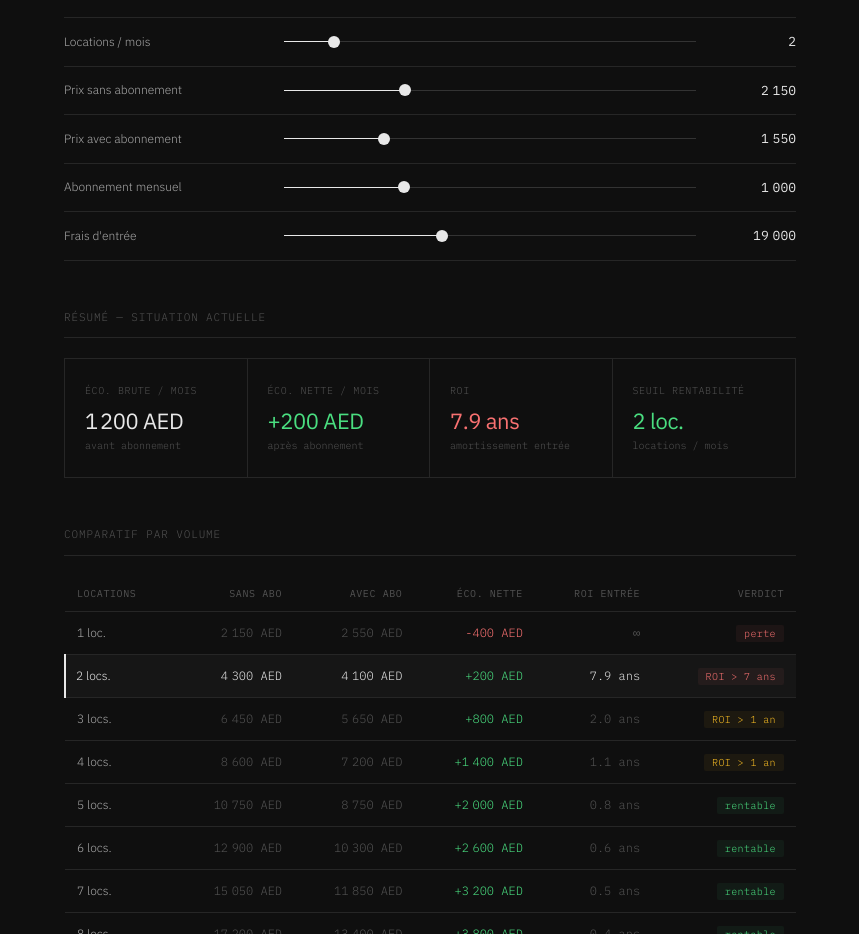
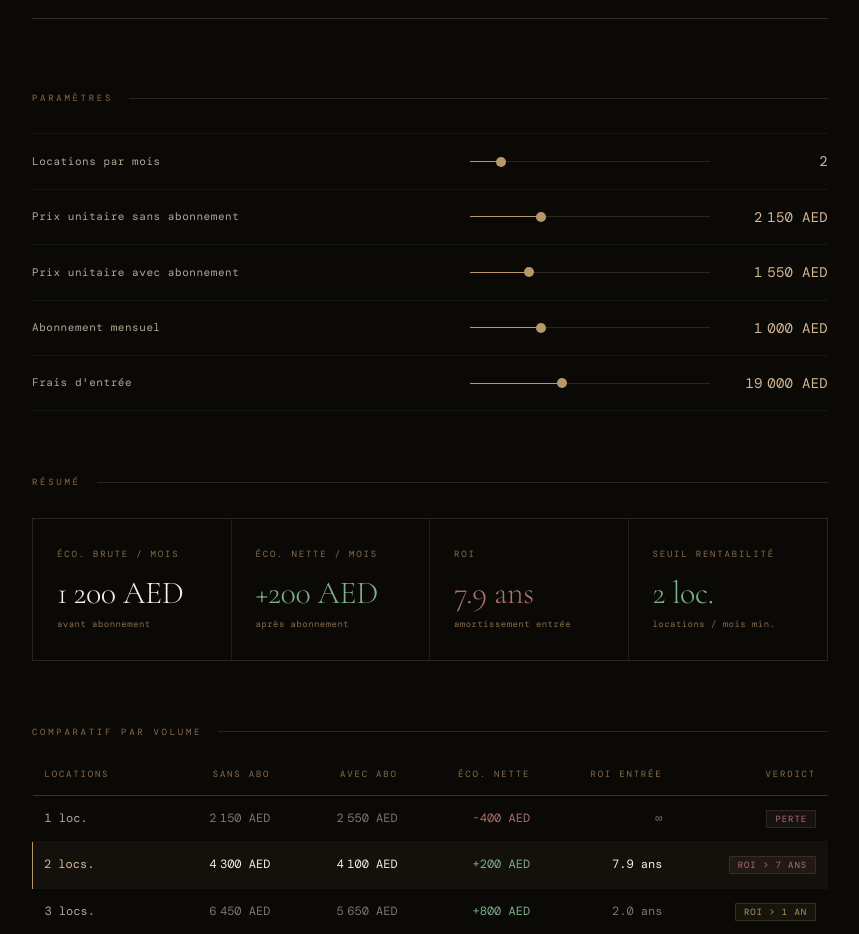
Before and after one commit to riviaai/calculateur-abo, a plain HTML site: page index.html in a window 1280 px wide. Shown: the part 262-1196 px from the top of the page, without its empty margins (210-1069 px from the left). Drawn offline with nearby package versions, Linux system fonts and the light colour scheme; a web font is replaced by a local one.

Commit message:
Luxury redesign — Cormorant Garamond, gold palette

```diff
--- a/index.html
+++ b/index.html
@@ -3,327 +3,345 @@
 <head>
 <meta charset="UTF-8">
 <meta name="viewport" content="width=device-width, initial-scale=1.0">
-<title>Abonnement vs Location</title>
+<title>Abonnement vs Location — Analyse</title>
 <style>
-@import url('https://fonts.googleapis.com/css2?family=IBM+Plex+Sans:wght@300;400;500&family=IBM+Plex+Mono:wght@300;400&display=swap');
+@import url('https://fonts.googleapis.com/css2?family=Cormorant+Garamond:ital,wght@0,300;0,400;1,300;1,400&family=DM+Mono:wght@300;400&display=swap');
 
-*, *::before, *::after { box-sizing: border-box; margin: 0; padding: 0; }
+*,*::before,*::after{box-sizing:border-box;margin:0;padding:0}
 
-:root {
-  --bg: #0f0f0f;
-  --s1: #161616;
-  --s2: #1c1c1c;
-  --b1: #262626;
-  --b2: #333;
-  --text: #e8e8e8;
-  --mid: #a8a8a8;
-  --dim: #525252;
-  --green: #4ade80;
-  --red: #f87171;
-  --amber: #fbbf24;
+:root{
+  --ink:#0a0906;
+  --paper:#f5f0e8;
+  --gold:#b8976a;
+  --gold-d:#8a6e4b;
+  --gold-l:#d4b896;
+  --dim:#b0a898;
+  --faint:#ddd5c8;
+  --green:#4a7c59;
+  --red:#8b3a3a;
+  --amber:#8a6e2a;
 }
 
-body {
-  background: var(--bg);
-  color: var(--text);
-  font-family: 'IBM Plex Sans', system-ui, sans-serif;
-  font-weight: 300;
-  font-size: 14px;
-  line-height: 1.5;
-  min-height: 100vh;
+html{scroll-behavior:smooth}
+
+body{
+  background:var(--ink);
+  color:var(--paper);
+  font-family:'DM Mono',monospace;
+  font-weight:300;
+  font-size:13px;
+  line-height:1.6;
+  min-height:100vh;
 }
 
-.layout {
-  max-width: 780px;
-  margin: 0 auto;
-  padding: 64px 24px 96px;
+.wrap{
+  max-width:860px;
+  margin:0 auto;
+  padding:80px 32px 120px;
 }
 
-/* Header */
-.header {
-  border-bottom: 1px solid var(--b1);
-  padding-bottom: 40px;
-  margin-bottom: 48px;
+/* ─── HEADER ─── */
+.hd{
+  display:grid;
+  grid-template-columns:1fr auto;
+  align-items:end;
+  border-bottom:1px solid rgba(184,151,106,0.25);
+  padding-bottom:48px;
+  margin-bottom:72px;
+  gap:24px;
 }
 
-.tag {
-  font-size: 11px;
-  font-family: 'IBM Plex Mono', monospace;
-  color: var(--dim);
-  letter-spacing: 0.05em;
-  margin-bottom: 16px;
+.hd-left{}
+
+.kicker{
+  font-size:10px;
+  letter-spacing:0.3em;
+  color:var(--gold);
+  text-transform:uppercase;
+  margin-bottom:20px;
+  display:block;
 }
 
-h1 {
-  font-size: clamp(28px, 4vw, 40px);
-  font-weight: 300;
-  letter-spacing: -0.02em;
-  color: var(--text);
-  line-height: 1.1;
+h1{
+  font-family:'Cormorant Garamond',serif;
+  font-weight:300;
+  font-size:clamp(36px,5vw,58px);
+  line-height:1.0;
+  letter-spacing:-0.01em;
+  color:var(--paper);
 }
 
-h1 em {
-  font-style: normal;
-  color: var(--dim);
+h1 i{
+  font-style:italic;
+  color:var(--gold);
 }
 
-/* Blocks */
-.block {
-  margin-bottom: 48px;
+.hd-right{
+  text-align:right;
+  padding-bottom:6px;
 }
 
-.block-label {
-  font-size: 11px;
-  font-family: 'IBM Plex Mono', monospace;
-  color: var(--dim);
-  letter-spacing: 0.08em;
-  text-transform: uppercase;
-  padding-bottom: 12px;
-  border-bottom: 1px solid var(--b1);
-  margin-bottom: 20px;
+.hd-stat-label{
+  font-size:9px;
+  letter-spacing:0.2em;
+  color:var(--gold-d);
+  text-transform:uppercase;
+  margin-bottom:4px;
 }
 
-/* Sliders */
-.sliders { display: flex; flex-direction: column; gap: 0; }
-
-.slider-row {
-  display: grid;
-  grid-template-columns: 200px 1fr 80px;
-  align-items: center;
-  gap: 20px;
-  padding: 14px 0;
-  border-bottom: 1px solid var(--b1);
+.hd-stat-val{
+  font-family:'Cormorant Garamond',serif;
+  font-size:28px;
+  font-weight:300;
+  color:var(--paper);
+  letter-spacing:-0.01em;
 }
 
-.slider-row:first-child { border-top: 1px solid var(--b1); }
+/* ─── SECTION ─── */
+.sec{margin-bottom:64px}
 
-.slider-label {
-  font-size: 12px;
-  color: var(--mid);
+.sec-label{
+  font-size:9px;
+  letter-spacing:0.3em;
+  color:var(--gold-d);
+  text-transform:uppercase;
+  margin-bottom:28px;
+  display:flex;
+  align-items:center;
+  gap:16px;
+}
+.sec-label::after{content:'';flex:1;height:1px;background:rgba(184,151,106,0.2)}
+
+/* ─── SLIDERS ─── */
+.slider-row{
+  display:grid;
+  grid-template-columns:1fr 240px 90px;
+  align-items:center;
+  gap:28px;
+  padding:16px 0;
+  border-bottom:1px solid rgba(255,255,255,0.05);
+}
+.slider-row:first-child{border-top:1px solid rgba(255,255,255,0.05)}
+
+.sl-name{
+  font-size:11px;
+  letter-spacing:0.05em;
+  color:var(--dim);
 }
 
-input[type=range] {
-  -webkit-appearance: none;
-  width: 100%;
-  height: 1px;
-  background: var(--b2);
-  outline: none;
-  cursor: pointer;
+input[type=range]{
+  -webkit-appearance:none;
+  width:100%;
+  height:1px;
+  background:rgba(184,151,106,0.25);
+  outline:none;
+  cursor:pointer;
+}
+input[type=range]::-webkit-slider-thumb{
+  -webkit-appearance:none;
+  width:10px;height:10px;
+  border-radius:50%;
+  background:var(--gold);
+  cursor:pointer;
+  transition:transform 0.15s;
+}
+input[type=range]::-webkit-slider-thumb:hover{transform:scale(1.5)}
+
+.sl-val{
+  font-size:14px;
+  color:var(--gold-l);
+  text-align:right;
+  letter-spacing:0.02em;
 }
 
-input[type=range]::-webkit-slider-thumb {
-  -webkit-appearance: none;
-  width: 12px;
-  height: 12px;
-  border-radius: 50%;
-  background: var(--text);
-  cursor: pointer;
-  transition: transform 0.1s;
+/* ─── METRICS ─── */
+.metrics{
+  display:grid;
+  grid-template-columns:repeat(4,1fr);
+  gap:0;
+  border:1px solid rgba(184,151,106,0.2);
+}
+.m{
+  padding:28px 24px;
+  border-right:1px solid rgba(184,151,106,0.15);
+  position:relative;
+}
+.m:last-child{border-right:none}
+
+.m-lbl{
+  font-size:9px;
+  letter-spacing:0.2em;
+  color:var(--gold-d);
+  text-transform:uppercase;
+  margin-bottom:16px;
+  display:block;
+}
+.m-num{
+  font-family:'Cormorant Garamond',serif;
+  font-weight:300;
+  font-size:clamp(22px,3vw,32px);
+  line-height:1;
+  color:var(--paper);
+  letter-spacing:-0.01em;
+  margin-bottom:8px;
+  transition:color 0.3s;
+}
+.m-num.pos{color:#7fb08a}
+.m-num.neg{color:#b07070}
+.m-num.warn{color:#b09a60}
+
+.m-hint{
+  font-size:9px;
+  color:var(--gold-d);
+  letter-spacing:0.05em;
 }
 
-input[type=range]::-webkit-slider-thumb:hover { transform: scale(1.4); }
+/* ─── TABLE ─── */
+table{width:100%;border-collapse:collapse}
 
-.slider-val {
-  font-family: 'IBM Plex Mono', monospace;
-  font-size: 13px;
-  font-weight: 400;
-  color: var(--text);
-  text-align: right;
+thead tr{border-bottom:1px solid rgba(184,151,106,0.3)}
+
+th{
+  font-size:9px;
+  letter-spacing:0.2em;
+  color:var(--gold-d);
+  text-transform:uppercase;
+  padding:0 12px 14px;
+  text-align:right;
+  font-weight:300;
+}
+th:first-child{text-align:left}
+
+td{
+  padding:13px 12px;
+  text-align:right;
+  color:rgba(180,165,145,0.7);
+  font-size:12px;
+  border-bottom:1px solid rgba(255,255,255,0.04);
+}
+td:first-child{text-align:left;color:var(--dim)}
+
+tbody tr:last-child td{border-bottom:none}
+tbody tr:hover td{background:rgba(184,151,106,0.04)}
+
+tr.cur td{
+  color:var(--paper);
+  background:rgba(184,151,106,0.06);
+}
+tr.cur td:first-child{
+  border-left:1px solid var(--gold);
+  padding-left:11px;
+  color:var(--gold-l);
 }
 
-/* Metrics */
-.metrics {
-  display: grid;
-  grid-template-columns: repeat(4, 1fr);
-  border: 1px solid var(--b1);
+.badge{
+  font-size:9px;
+  letter-spacing:0.1em;
+  text-transform:uppercase;
+  padding:2px 8px;
+  border-radius:1px;
 }
+.badge.g{color:#7fb08a;background:rgba(127,176,138,0.08);border:1px solid rgba(127,176,138,0.2)}
+.badge.r{color:#b07070;background:rgba(176,112,112,0.08);border:1px solid rgba(176,112,112,0.2)}
+.badge.a{color:#b09a60;background:rgba(176,154,96,0.08);border:1px solid rgba(176,154,96,0.2)}
 
-.metric {
-  padding: 24px 20px;
-  border-right: 1px solid var(--b1);
+/* ─── FOOTER ─── */
+.foot{
+  margin-top:80px;
+  padding-top:24px;
+  border-top:1px solid rgba(184,151,106,0.15);
+  display:flex;
+  justify-content:space-between;
+  align-items:center;
 }
+.foot-note{font-size:10px;color:var(--gold-d);letter-spacing:0.1em}
+.foot-mark{font-family:'Cormorant Garamond',serif;font-size:13px;color:rgba(184,151,106,0.3);font-style:italic}
 
-.metric:last-child { border-right: none; }
-
-.m-label {
-  font-size: 10px;
-  color: var(--dim);
-  letter-spacing: 0.06em;
-  text-transform: uppercase;
-  margin-bottom: 12px;
-  font-family: 'IBM Plex Mono', monospace;
-}
-
-.m-val {
-  font-size: 22px;
-  font-weight: 400;
-  letter-spacing: -0.02em;
-  color: var(--text);
-  line-height: 1;
-  margin-bottom: 6px;
-}
-
-.m-val.green { color: var(--green); }
-.m-val.red { color: var(--red); }
-.m-val.amber { color: var(--amber); }
-
-.m-unit {
-  font-size: 10px;
-  color: var(--dim);
-  font-family: 'IBM Plex Mono', monospace;
-}
-
-/* Table */
-table {
-  width: 100%;
-  border-collapse: collapse;
-  font-size: 13px;
-}
-
-thead th {
-  font-size: 10px;
-  font-family: 'IBM Plex Mono', monospace;
-  color: var(--dim);
-  letter-spacing: 0.06em;
-  text-transform: uppercase;
-  text-align: right;
-  padding: 10px 12px;
-  border-bottom: 1px solid var(--b1);
-  font-weight: 400;
-}
-
-thead th:first-child { text-align: left; }
-
-td {
-  padding: 12px;
-  text-align: right;
-  color: var(--dim);
-  font-family: 'IBM Plex Mono', monospace;
-  font-size: 12px;
-  border-bottom: 1px solid var(--b1);
-}
-
-td:first-child { text-align: left; color: var(--mid); font-family: 'IBM Plex Sans', sans-serif; }
-
-tbody tr:last-child td { border-bottom: none; }
-
-tr.current td {
-  color: var(--text);
-  background: var(--s1);
-}
-
-tr.current td:first-child {
-  color: var(--text);
-  border-left: 2px solid var(--text);
-  padding-left: 10px;
-}
-
-.badge {
-  font-size: 10px;
-  font-family: 'IBM Plex Mono', monospace;
-  padding: 2px 8px;
-  border-radius: 2px;
-  letter-spacing: 0.04em;
-}
-
-.badge.g { color: var(--green); background: rgba(74,222,128,0.06); }
-.badge.r { color: var(--red); background: rgba(248,113,113,0.06); }
-.badge.a { color: var(--amber); background: rgba(251,191,36,0.06); }
-
-/* Note */
-.note {
-  margin-top: 32px;
-  padding: 16px 20px;
-  border-left: 1px solid var(--b2);
-  font-size: 12px;
-  color: var(--dim);
-  line-height: 1.7;
-}
-
-footer {
-  margin-top: 64px;
-  font-size: 11px;
-  font-family: 'IBM Plex Mono', monospace;
-  color: var(--b2);
-  letter-spacing: 0.05em;
-}
-
-@media (max-width: 640px) {
-  .metrics { grid-template-columns: 1fr 1fr; }
-  .metric { border-bottom: 1px solid var(--b1); }
-  .metric:nth-child(2n) { border-right: none; }
-  .slider-row { grid-template-columns: 140px 1fr 64px; gap: 12px; }
-  thead th:nth-child(3), td:nth-child(3) { display: none; }
+@media(max-width:640px){
+  .hd{grid-template-columns:1fr;gap:20px}
+  .hd-right{text-align:left}
+  .metrics{grid-template-columns:1fr 1fr}
+  .m{border-bottom:1px solid rgba(184,151,106,0.15)}
+  .m:nth-child(2n){border-right:none}
+  .slider-row{grid-template-columns:1fr 80px;gap:16px}
+  .slider-row .sl-range{display:none}
+  thead th:nth-child(3),td:nth-child(3){display:none}
 }
 </style>
 </head>
 <body>
-<div class="layout">
+<div class="wrap">
 
-  <header class="header">
-    <p class="tag">// analyse financière · AED</p>
-    <h1>Abonnement <em>vs</em> location à l'unité</h1>
+  <header class="hd">
+    <div class="hd-left">
+      <span class="kicker">Analyse financière · AED</span>
+      <h1>Abonnement<br><i>vs</i> location à l'unité</h1>
+    </div>
+    <div class="hd-right">
+      <div class="hd-stat-label">Situation actuelle</div>
+      <div class="hd-stat-val" id="hd-eco">—</div>
+    </div>
   </header>
 
-  <div class="block">
-    <p class="block-label">Paramètres</p>
+  <section class="sec">
+    <p class="sec-label">Paramètres</p>
     <div class="sliders">
       <div class="slider-row">
-        <span class="slider-label">Locations / mois</span>
-        <input type="range" id="nb" min="1" max="10" step="1" value="2">
-        <span class="slider-val" id="nb-out">2</span>
+        <span class="sl-name">Locations par mois</span>
+        <input class="sl-range" type="range" id="nb" min="1" max="10" step="1" value="2">
+        <span class="sl-val" id="nb-out">2</span>
       </div>
       <div class="slider-row">
-        <span class="slider-label">Prix sans abonnement</span>
-        <input type="range" id="price" min="1000" max="5000" step="50" value="2150">
-        <span class="slider-val" id="price-out">2 150</span>
+        <span class="sl-name">Prix unitaire sans abonnement</span>
+        <input class="sl-range" type="range" id="price" min="1000" max="5000" step="50" value="2150">
+        <span class="sl-val" id="price-out">2 150 AED</span>
       </div>
       <div class="slider-row">
-        <span class="slider-label">Prix avec abonnement</span>
-        <input type="range" id="disc" min="800" max="4000" step="50" value="1550">
-        <span class="slider-val" id="disc-out">1 550</span>
+        <span class="sl-name">Prix unitaire avec abonnement</span>
+        <input class="sl-range" type="range" id="disc" min="800" max="4000" step="50" value="1550">
+        <span class="sl-val" id="disc-out">1 550 AED</span>
       </div>
       <div class="slider-row">
-        <span class="slider-label">Abonnement mensuel</span>
-        <input type="range" id="abo" min="200" max="3000" step="50" value="990">
-        <span class="slider-val" id="abo-out">990</span>
+        <span class="sl-name">Abonnement mensuel</span>
+        <input class="sl-range" type="range" id="abo" min="200" max="3000" step="50" value="990">
+        <span class="sl-val" id="abo-out">990 AED</span>
       </div>
       <div class="slider-row">
-        <span class="slider-label">Frais d'entrée</span>
-        <input type="range" id="entry" min="0" max="50000" step="500" value="18990">
-        <span class="slider-val" id="entry-out">18 990</span>
+        <span class="sl-name">Frais d'entrée</span>
+        <input class="sl-range" type="range" id="entry" min="0" max="50000" step="500" value="18990">
+        <span class="sl-val" id="entry-out">18 990 AED</span>
       </div>
     </div>
-  </div>
+  </section>
 
-  <div class="block">
-    <p class="block-label">Résumé — situation actuelle</p>
+  <section class="sec">
+    <p class="sec-label">Résumé</p>
     <div class="metrics">
-      <div class="metric">
-        <div class="m-label">Éco. brute / mois</div>
-        <div class="m-val" id="s-brut">—</div>
-        <div class="m-unit">avant abonnement</div>
+      <div class="m">
+        <span class="m-lbl">Éco. brute / mois</span>
+        <div class="m-num" id="s-brut">—</div>
+        <div class="m-hint">avant abonnement</div>
       </div>
-      <div class="metric">
-        <div class="m-label">Éco. nette / mois</div>
-        <div class="m-val" id="s-net">—</div>
-        <div class="m-unit">après abonnement</div>
+      <div class="m">
+        <span class="m-lbl">Éco. nette / mois</span>
+        <div class="m-num" id="s-net">—</div>
+        <div class="m-hint">après abonnement</div>
       </div>
-      <div class="metric">
-        <div class="m-label">ROI</div>
-        <div class="m-val" id="s-roi">—</div>
-        <div class="m-unit">amortissement entrée</div>
+      <div class="m">
+        <span class="m-lbl">ROI</span>
+        <div class="m-num" id="s-roi">—</div>
+        <div class="m-hint">amortissement entrée</div>
       </div>
-      <div class="metric">
-        <div class="m-label">Seuil rentabilité</div>
-        <div class="m-val" id="s-seuil">—</div>
-        <div class="m-unit">locations / mois</div>
+      <div class="m">
+        <span class="m-lbl">Seuil rentabilité</span>
+        <div class="m-num" id="s-seuil">—</div>
+        <div class="m-hint">locations / mois min.</div>
       </div>
     </div>
-  </div>
+  </section>
 
-  <div class="block">
-    <p class="block-label">Comparatif par volume</p>
+  <section class="sec">
+    <p class="sec-label">Comparatif par volume</p>
     <table>
       <thead>
         <tr>
@@ -337,99 +355,100 @@ footer {
       </thead>
       <tbody id="tbody"></tbody>
     </table>
-  </div>
+  </section>
 
-  <div class="note">
-    Économie nette = économie brute − abonnement mensuel. ROI = temps d'amortissement des frais d'entrée. La ligne <strong style="color:var(--mid);font-weight:400">surlignée</strong> correspond à ta situation actuelle.
-  </div>
-
-  <footer style="margin-top:48px">// confidentiel · usage interne</footer>
+  <footer class="foot">
+    <span class="foot-note">Usage confidentiel · interne</span>
+    <span class="foot-mark">Analyse financière</span>
+  </footer>
 </div>
 
 <script>
-function fmt(n) { return Math.round(n).toLocaleString('fr-FR'); }
+function fmt(n){return Math.round(n).toLocaleString('fr-FR')}
+function fmtAED(n){return fmt(n)+' AED'}
 
-function compute(nb, price, disc, abo, entry) {
-  const sans = nb * price, avec = nb * disc + abo;
-  const brut = nb * (price - disc), net = brut - abo;
-  const roi_m = net > 0 ? entry / net : Infinity;
-  return { sans, avec, brut, net, roi_m, roi_y: roi_m / 12 };
+function compute(nb,price,disc,abo,entry){
+  const sans=nb*price,avec=nb*disc+abo;
+  const brut=nb*(price-disc),net=brut-abo;
+  const roi_m=net>0?entry/net:Infinity;
+  return{sans,avec,brut,net,roi_m,roi_y:roi_m/12};
 }
 
-function seuil(price, disc, abo) {
-  const d = price - disc;
-  return d <= 0 ? Infinity : Math.ceil(abo / d);
+function seuil(price,disc,abo){
+  const d=price-disc;
+  return d<=0?Infinity:Math.ceil(abo/d);
 }
 
-function verdict(roi_y, net) {
-  if (net <= 0) return '<span class="badge r">perte</span>';
-  if (roi_y > 7)  return '<span class="badge r">ROI > 7 ans</span>';
-  if (roi_y > 3)  return '<span class="badge a">ROI > 3 ans</span>';
-  if (roi_y > 1)  return '<span class="badge a">ROI > 1 an</span>';
+function verdict(roi_y,net){
+  if(net<=0) return '<span class="badge r">perte</span>';
+  if(roi_y>7) return '<span class="badge r">ROI > 7 ans</span>';
+  if(roi_y>3) return '<span class="badge a">ROI > 3 ans</span>';
+  if(roi_y>1) return '<span class="badge a">ROI > 1 an</span>';
   return '<span class="badge g">rentable</span>';
 }
 
-function update() {
-  const nb    = +document.getElementById('nb').value;
-  const price = +document.getElementById('price').value;
-  const disc  = +document.getElementById('disc').value;
-  const abo   = +document.getElementById('abo').value;
-  const entry = +document.getElementById('entry').value;
+function update(){
+  const nb=+document.getElementById('nb').value;
+  const price=+document.getElementById('price').value;
+  const disc=+document.getElementById('disc').value;
+  const abo=+document.getElementById('abo').value;
+  const entry=+document.getElementById('entry').value;
 
-  document.getElementById('nb-out').textContent    = nb;
-  document.getElementById('price-out').textContent = fmt(price);
-  document.getElementById('disc-out').textContent  = fmt(disc);
-  document.getElementById('abo-out').textContent   = fmt(abo);
-  document.getElementById('entry-out').textContent = fmt(entry);
+  document.getElementById('nb-out').textContent=nb;
+  document.getElementById('price-out').textContent=fmt(price)+' AED';
+  document.getElementById('disc-out').textContent=fmt(disc)+' AED';
+  document.getElementById('abo-out').textContent=fmt(abo)+' AED';
+  document.getElementById('entry-out').textContent=fmt(entry)+' AED';
 
-  const cur = compute(nb, price, disc, abo, entry);
+  const cur=compute(nb,price,disc,abo,entry);
 
-  document.getElementById('s-brut').textContent = fmt(cur.brut) + ' AED';
+  document.getElementById('hd-eco').textContent=(cur.net>=0?'+':'')+fmtAED(cur.net)+' / mois';
 
-  const netEl = document.getElementById('s-net');
-  netEl.textContent = (cur.net >= 0 ? '+' : '') + fmt(cur.net) + ' AED';
-  netEl.className = 'm-val ' + (cur.net > 0 ? 'green' : 'red');
+  document.getElementById('s-brut').textContent=fmtAED(cur.brut);
 
-  const roiEl = document.getElementById('s-roi');
-  if (!isFinite(cur.roi_m)) { roiEl.textContent = '∞'; roiEl.className = 'm-val red'; }
-  else {
-    const y = cur.roi_y;
-    roiEl.textContent = y > 10 ? '> 10 ans' : y.toFixed(1) + ' ans';
-    roiEl.className = 'm-val ' + (y > 7 ? 'red' : y > 3 ? 'amber' : 'green');
+  const nEl=document.getElementById('s-net');
+  nEl.textContent=(cur.net>=0?'+':'')+fmtAED(cur.net);
+  nEl.className='m-num '+(cur.net>0?'pos':'neg');
+
+  const rEl=document.getElementById('s-roi');
+  if(!isFinite(cur.roi_m)){rEl.textContent='∞';rEl.className='m-num neg';}
+  else{
+    const y=cur.roi_y;
+    rEl.textContent=y>10?'> 10 ans':y.toFixed(1)+' ans';
+    rEl.className='m-num '+(y>7?'neg':y>3?'warn':'pos');
   }
 
-  const s = seuil(price, disc, abo);
-  const sEl = document.getElementById('s-seuil');
-  sEl.textContent = isFinite(s) ? s + ' loc.' : '∞';
-  sEl.className = 'm-val ' + (nb >= s ? 'green' : 'amber');
+  const s=seuil(price,disc,abo);
+  const sEl=document.getElementById('s-seuil');
+  sEl.textContent=isFinite(s)?s+' loc.':'∞';
+  sEl.className='m-num '+(nb>=s?'pos':'warn');
 
-  const tbody = document.getElementById('tbody');
-  tbody.innerHTML = '';
-  for (let i = 1; i <= 10; i++) {
-    const r = compute(i, price, disc, abo, entry);
-    const tr = document.createElement('tr');
-    if (i === nb) tr.className = 'current';
-    tr.innerHTML = `
-      <td>${i} loc${i > 1 ? 's' : ''}.</td>
-      <td>${fmt(r.sans)} AED</td>
-      <td>${fmt(r.avec)} AED</td>
-      <td style="color:${r.net > 0 ? 'var(--green)' : 'var(--red)'}">${r.net > 0 ? '+' : ''}${fmt(r.net)} AED</td>
-      <td>${!isFinite(r.roi_m) ? '∞' : r.roi_y > 10 ? '> 10 ans' : r.roi_y.toFixed(1) + ' ans'}</td>
-      <td>${verdict(r.roi_y, r.net)}</td>
-    `;
+  const tbody=document.getElementById('tbody');
+  tbody.innerHTML='';
+  for(let i=1;i<=10;i++){
+    const r=compute(i,price,disc,abo,entry);
+    const tr=document.createElement('tr');
+    if(i===nb)tr.className='cur';
+    const netColor=r.net>0?'#7fb08a':'#b07070';
+    tr.innerHTML=`
+      <td>${i} loc${i>1?'s':''}.</td>
+      <td>${fmtAED(r.sans)}</td>
+      <td>${fmtAED(r.avec)}</td>
+      <td style="color:${netColor}">${r.net>0?'+':''}${fmtAED(r.net)}</td>
+      <td>${!isFinite(r.roi_m)?'∞':r.roi_y>10?'> 10 ans':r.roi_y.toFixed(1)+' ans'}</td>
+      <td>${verdict(r.roi_y,r.net)}</td>`;
     tbody.appendChild(tr);
   }
 
-  ['nb','price','disc','abo','entry'].forEach(id => {
-    const el = document.getElementById(id);
-    const pct = (el.value - el.min) / (el.max - el.min) * 100;
-    el.style.background = `linear-gradient(90deg, var(--text) ${pct}%, var(--b2) ${pct}%)`;
+  ['nb','price','disc','abo','entry'].forEach(id=>{
+    const el=document.getElementById(id);
+    const pct=(el.value-el.min)/(el.max-el.min)*100;
+    el.style.background=`linear-gradient(90deg,var(--gold) ${pct}%,rgba(184,151,106,0.2) ${pct}%)`;
   });
 }
 
-['nb','price','disc','abo','entry'].forEach(id =>
-  document.getElementById(id).addEventListener('input', update)
-);
+['nb','price','disc','abo','entry'].forEach(id=>
+  document.getElementById(id).addEventListener('input',update));
 update();
 </script>
 </body>
```
